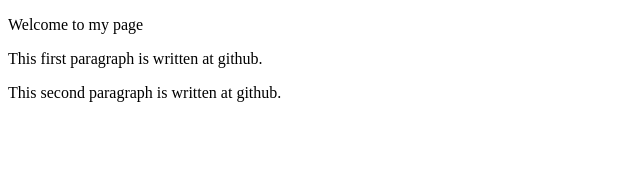
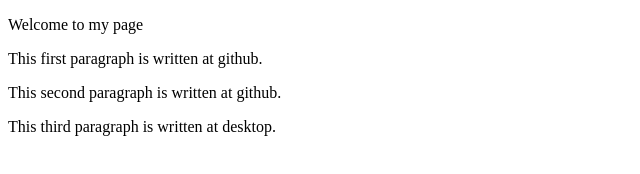
Before and after one commit to runaia/my-site, a plain HTML site: page index.html in a window 1280 px wide. Shown: the whole page, without its empty margins (0-640 px from the left). Drawn offline with Linux system fonts and the light colour scheme.

Commit message:
Update at my desktop

```diff
--- a/index.html
+++ b/index.html
@@ -9,6 +9,7 @@
     <p>Welcome to my page</p>
     <p>This first paragraph is written at github.</p>
     <p>This second paragraph is written at github.</p>
+    <p>This third paragraph is written at desktop.</p>
 
 </body>
 </html>
```
